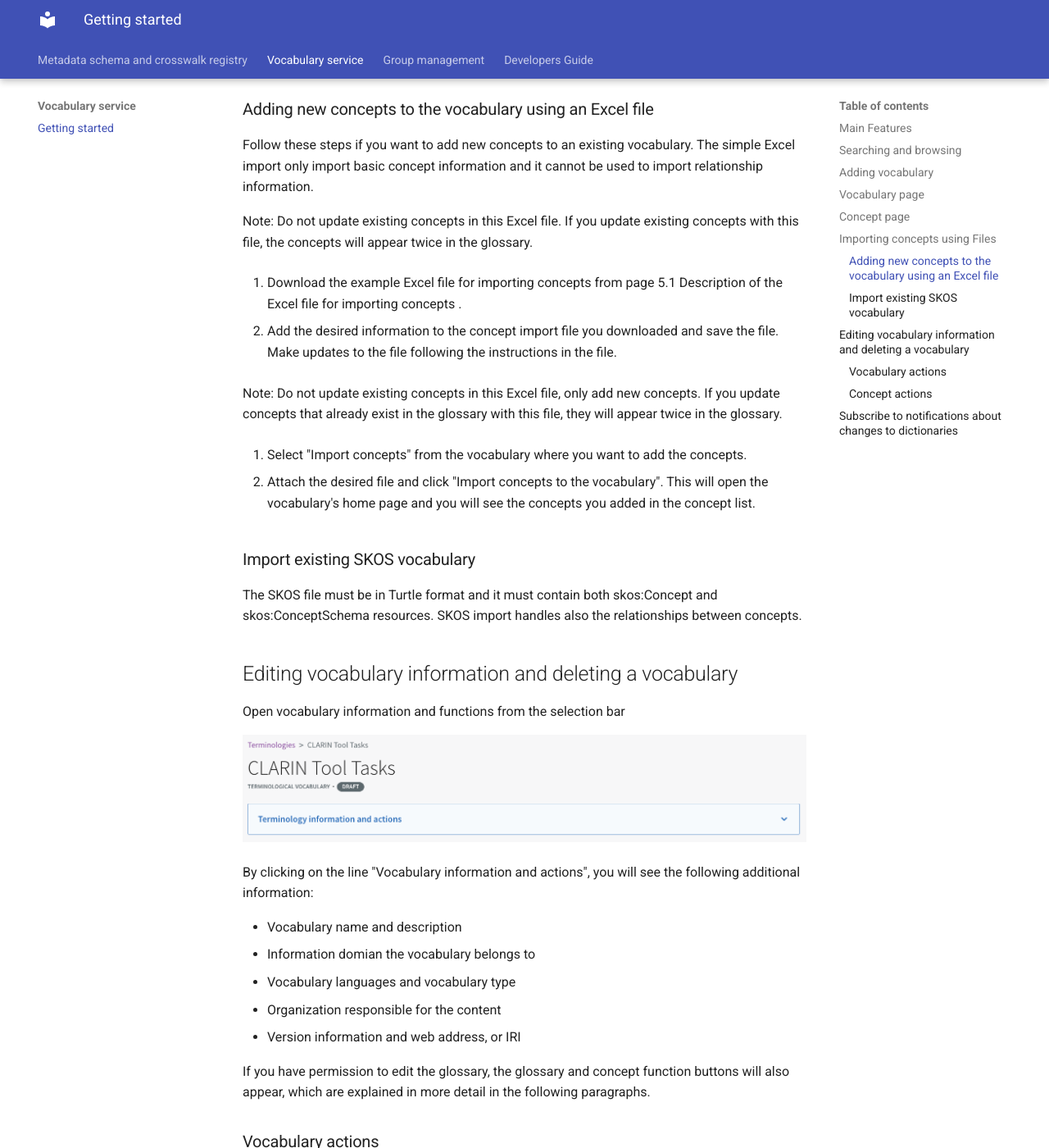
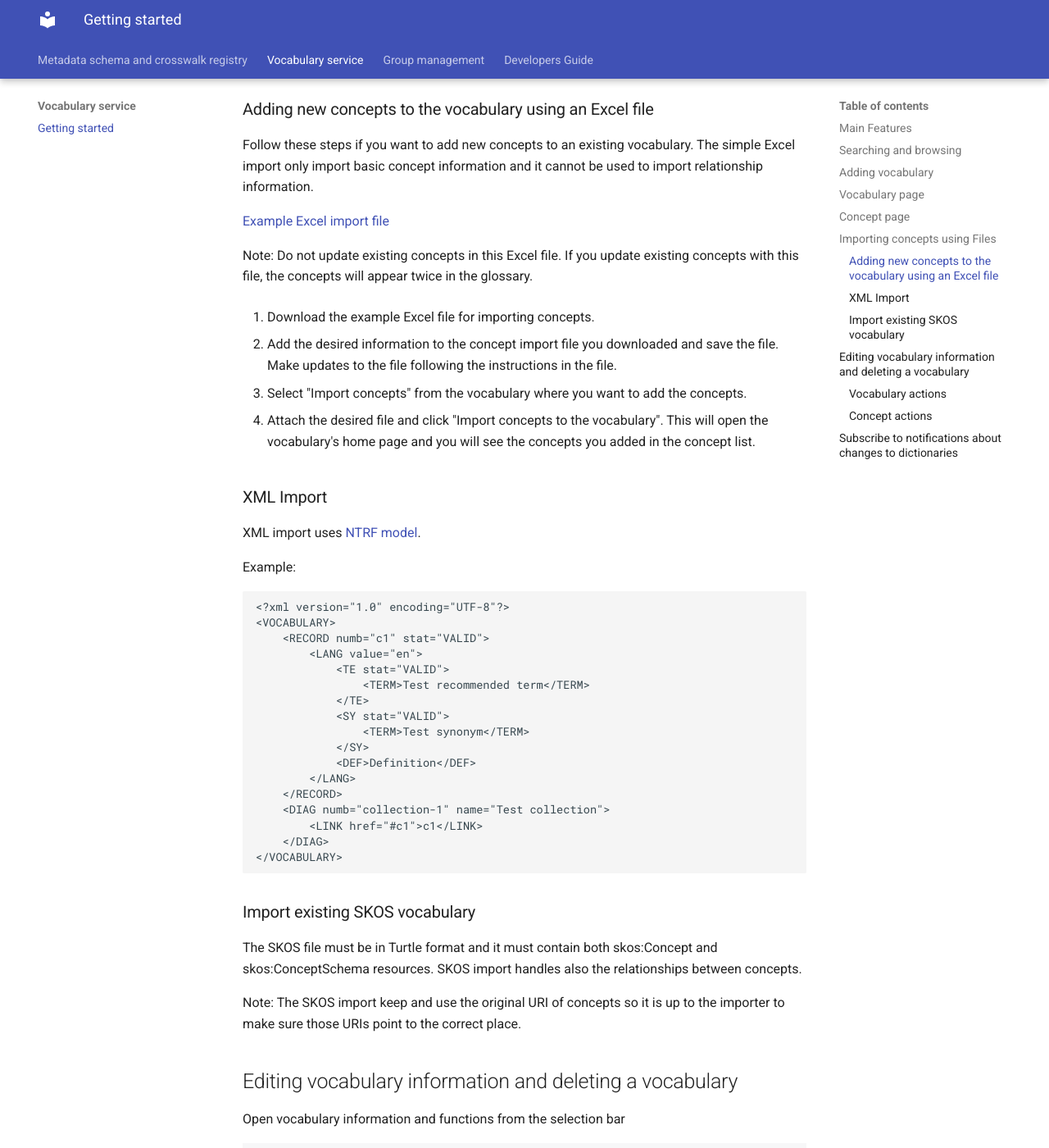
Before and after one commit to CSCfi/mscr-docs, an MkDocs documentation site: the page built from docs/voc-service/getting-started.md, in a window 1280 px wide and 1400 px high, scrolled down 4692 px. Shown: the whole window at 82% size. Built offline with MkDocs 1.6.1 and Material for MkDocs 9.7.7, drawn with Linux system fonts in a browser that asks for light colours.

Commit message:
Add excel import example

````diff
--- a/docs/voc-service/getting-started.md
+++ b/docs/voc-service/getting-started.md
@@ -59,21 +59,50 @@ XML import, i.e. a file in the NTRF format for Nordic terminological data and SK
 
 Follow these steps if you want to add new concepts to an existing vocabulary. The simple Excel import only import basic concept information and it cannot be used to import relationship information.
 
+[Example Excel import file](../assets/concept_import_excel_example.xlsx)
+
 Note: Do not update existing concepts in this Excel file. If you update existing concepts with this file, the concepts will appear twice in the glossary.
 
-1. Download the example Excel file for importing concepts from page 5.1 Description of the Excel file for importing concepts .
+1. Download the example Excel file for importing concepts.
 
 2. Add the desired information to the concept import file you downloaded and save the file. Make updates to the file following the instructions in the file.
-
-Note: Do not update existing concepts in this Excel file, only add new concepts. If you update concepts that already exist in the glossary with this file, they will appear twice in the glossary.
 
 3. Select "Import concepts" from the vocabulary where you want to add the concepts.
 
 4. Attach the desired file and click "Import concepts to the vocabulary". This will open the vocabulary's home page and you will see the concepts you added in the concept list.
 
+### XML Import
+
+XML import uses [NTRF model](https://nordterm.net/filer/NTRF/Ntrf.pdf).
+
+Example:
+
+```
+<?xml version="1.0" encoding="UTF-8"?>
+<VOCABULARY>
+    <RECORD numb="c1" stat="VALID">
+        <LANG value="en">
+            <TE stat="VALID">
+                <TERM>Test recommended term</TERM>
+            </TE>
+            <SY stat="VALID">
+                <TERM>Test synonym</TERM>
+            </SY>
+            <DEF>Definition</DEF>
+        </LANG>
+    </RECORD>
+    <DIAG numb="collection-1" name="Test collection">
+        <LINK href="#c1">c1</LINK>
+    </DIAG>
+</VOCABULARY>
+```
+
 ### Import existing SKOS vocabulary
 
 The SKOS file must be in Turtle format and it must contain both skos:Concept and skos:ConceptSchema resources. SKOS import handles also the relationships between concepts.
+
+Note:
+The SKOS import keep and use the original URI of concepts so it is up to the importer to make sure those URIs point to the correct place.
 
 ## Editing vocabulary information and deleting a vocabulary
 Open vocabulary information and functions from the selection bar
````
Also changed, not shown: 1 other file.
